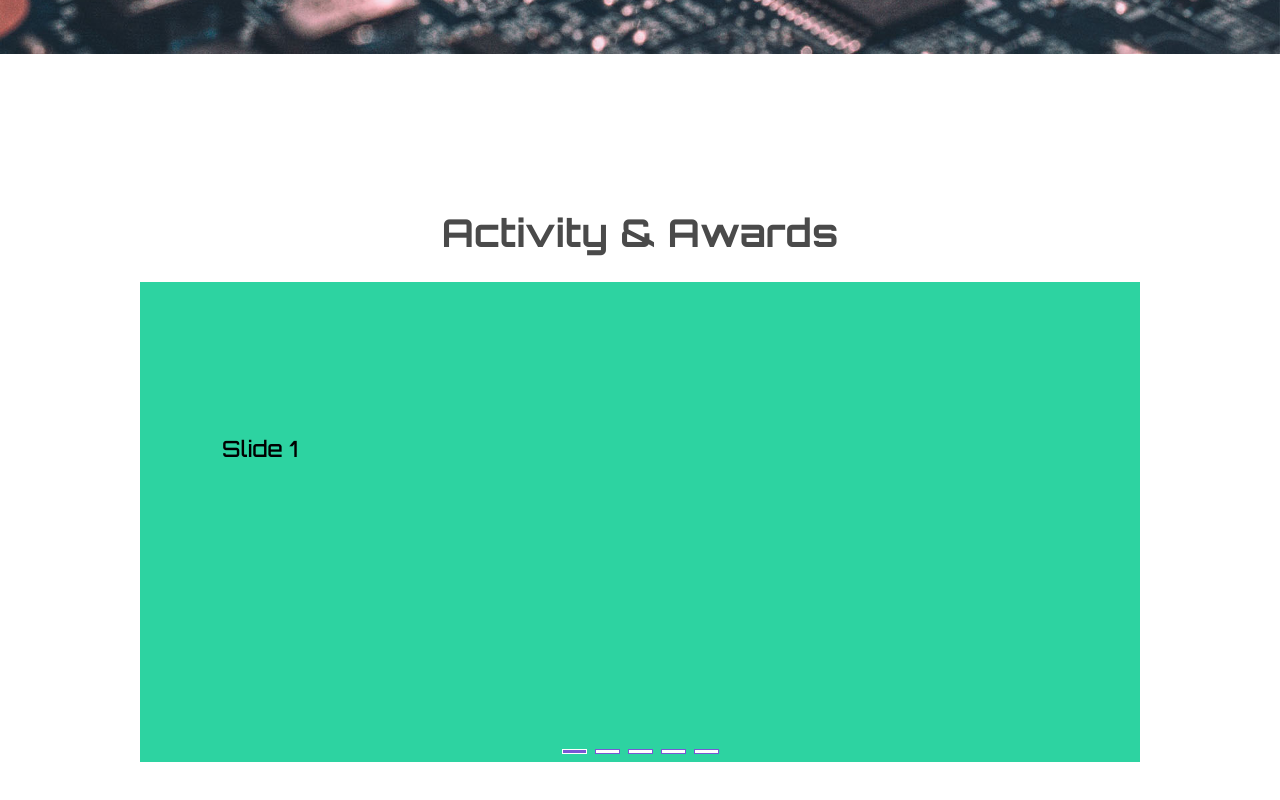
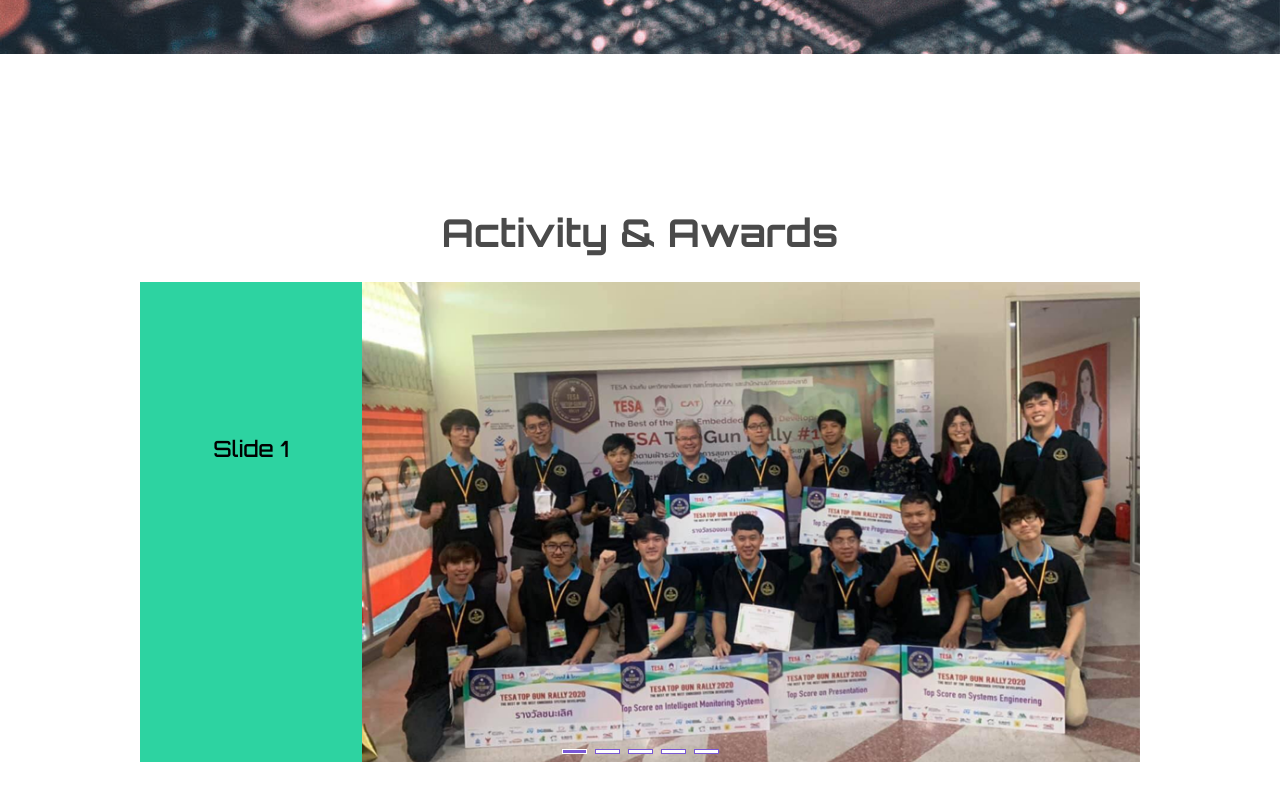
Before and after one commit to dnjooiopa/esl-official-website, a Vue app: page / in a window 1280 px wide. Shown: the part 494-1294 px from the top of the page. Built offline with nearby package versions, Linux system fonts and the light colour scheme.

Commit message:
testing image in carousel

```diff
--- a/src/components/Activity.vue
+++ b/src/components/Activity.vue
@@ -9,14 +9,12 @@
         :indicator-style="indicatorStyle"
       >
         <b-carousel-item class="slider-item" v-for="(carousel, i) in carousels" :key="i">
-          <div>
             <div class="description-container">
               <div class="description">{{carousel.text}}</div>
             </div>
-            <div class="img-container">
-
-            </div>
-          </div>
+            <span class="image">
+              <img src="../assets/topgun-2020.png" />
+            </span>
         </b-carousel-item>
       </b-carousel>
     </div>
```
